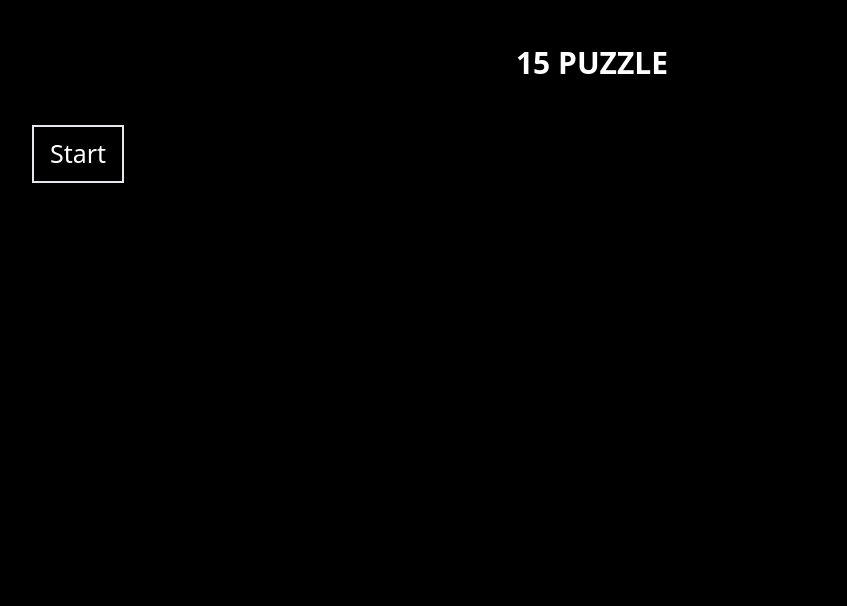
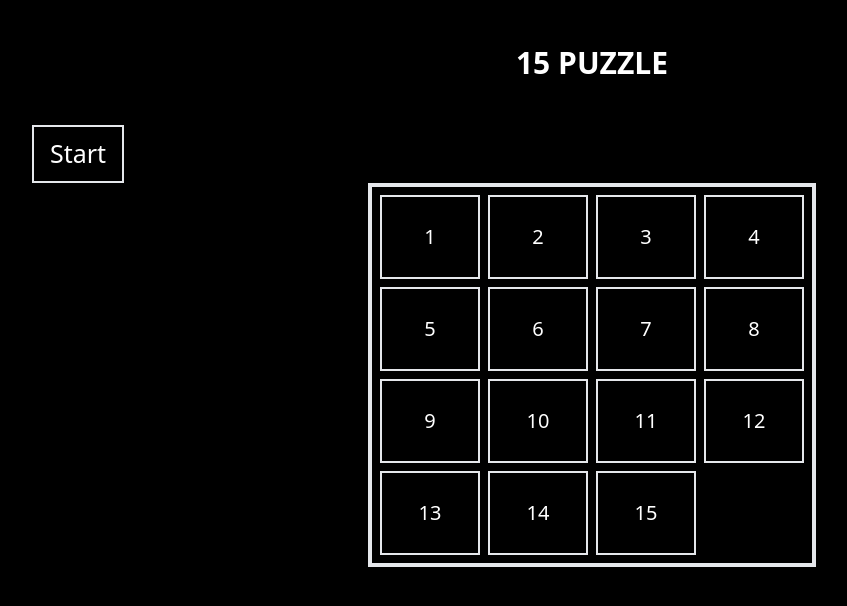
Before and after one commit to lickoneyou/15puzzle, a React (Create React App) app: page / in a window 1280 px wide. Shown: the top 606 px of the page, without its empty margins (48-895 px from the left). Built offline with nearby package versions, Linux system fonts and the light colour scheme.

Commit message:
add puzzle place

```diff
--- a/src/App.tsx
+++ b/src/App.tsx
@@ -5,7 +5,7 @@ import Main from './components/Main'
 
 function App() {
   return (
-    <div className="mx-auto my-0 bg-black max-w-7xl h-screen px-20">
+    <div className="mx-auto my-0 bg-black max-w-7xl min-h-screen px-20">
       <Header />
       <Main />
     </div>
--- a/src/components/Main.tsx
+++ b/src/components/Main.tsx
@@ -1,10 +1,12 @@
 import React from 'react'
 import ControlPanel from './ControlPanel'
+import Puzzle from './Puzzle'
 
 const Main = () => {
   return (
-    <main>
+    <main className='min-h-full'>
       <ControlPanel />
+      <Puzzle />
     </main>
   )
 }
--- /dev/null
+++ b/src/components/Puzzle.tsx
@@ -0,0 +1,32 @@
+import React from 'react'
+
+const Puzzle = () => {
+  const puzzle = [
+    [1, 2, 3, 4],
+    [5, 6, 7, 8],
+    [9, 10, 11, 12],
+    [13, 14, 15, 16],
+  ]
+
+  const puzzleStyles =
+    'border-2 text-white w-100 h-100 flex items-center justify-center box-border m-1 text-[20px] cursor-pointer'
+
+  return (
+    <div className="border-4 w-[40%] min-h-96 mx-auto p-1 grid grid-cols-4">
+      {puzzle.map((el) =>
+        el.map((elem, index) => {
+          if (elem === 16) {
+            return
+          }
+          return (
+            <div key={index} className={puzzleStyles}>
+              {elem}
+            </div>
+          )
+        }),
+      )}
+    </div>
+  )
+}
+
+export default Puzzle
```
